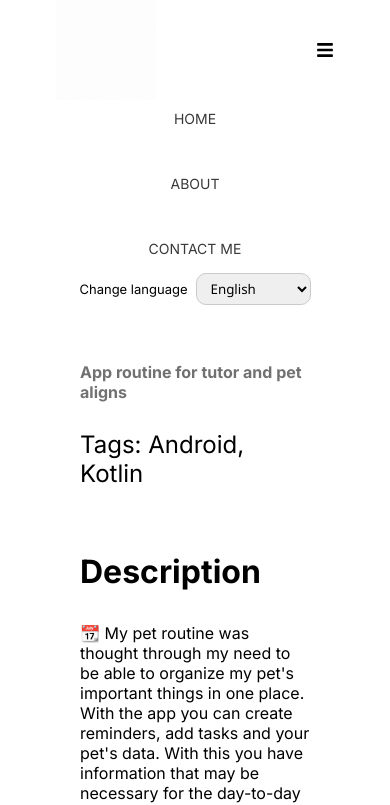
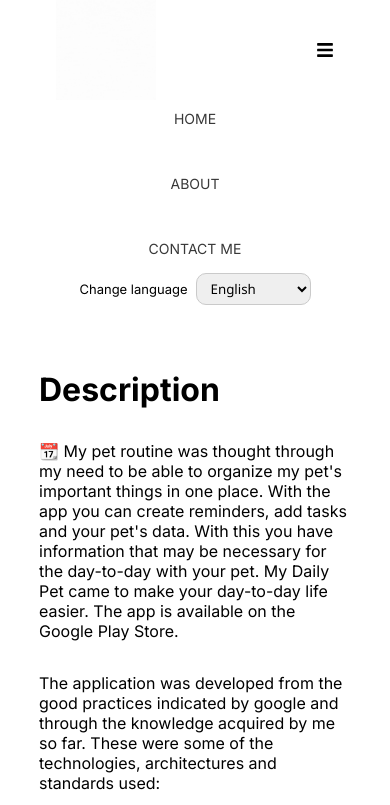
Before and after one commit to joaovq/my-profile, a Next.js app: page /en/projects/1 in a window 390 px wide. Shown: the top 805 px of the page. Built offline with nearby package versions, Linux system fonts and the light colour scheme.

Commit message:
fix bug mobile around in project page

```diff
--- a/src/app/[locale]/projects/[id]/page.tsx
+++ b/src/app/[locale]/projects/[id]/page.tsx
@@ -7,10 +7,21 @@
 import ReactMarkdown from 'react-markdown'
 
 const Content = styled.main`
-  margin: 7rem 5rem;
+  display: flex;
+  justify-content: center;
+  padding: 5rem 0;
+  .project {
+    width: 80%;
+  }
+  .aboutProject {
+    display: flex;
+    flex-direction: column;
+    gap: 1rem;
+  }
   .title  {
-    h1 {
-      font-size: 48px;
+    h2 {
+      font-size: 32px;
+      margin-right: 90px;
     }
     display: flex;
     flex-direction: column;
@@ -51,8 +62,11 @@
       }
     }
   }
-  @media (max-width: 400px) {
-    .title {
+  @media (max-width: 600px) {
+    .aboutProject {
+      h2 {
+        font-size: 24px;
+      }
     }
   }
 `
@@ -66,14 +80,17 @@
   const ICON_LINK = {
     Github: <FaGithub />,
     Site: <FaLink />,
-    GooglePlay: <FaGooglePlay/>,
+    GooglePlay: <FaGooglePlay />,
   }
   return (
     <>
       <Content>
+        <div className="project">
           <div className="title">
-          <h1>{project?.name}</h1>
+            <div className='aboutProject'>
+              <h2>{project?.name}</h2>
               <h4 className='desc'>{project?.description}</h4>
+            </div>
             <div className="tags">
               Tags:
               {project?.technologies.map((tech, key) => {
@@ -100,6 +117,7 @@
               )
             })}
           </div>
+        </div>
       </Content>
     </>
   )
```
Lines whose indentation alone changed are shown as unchanged.
